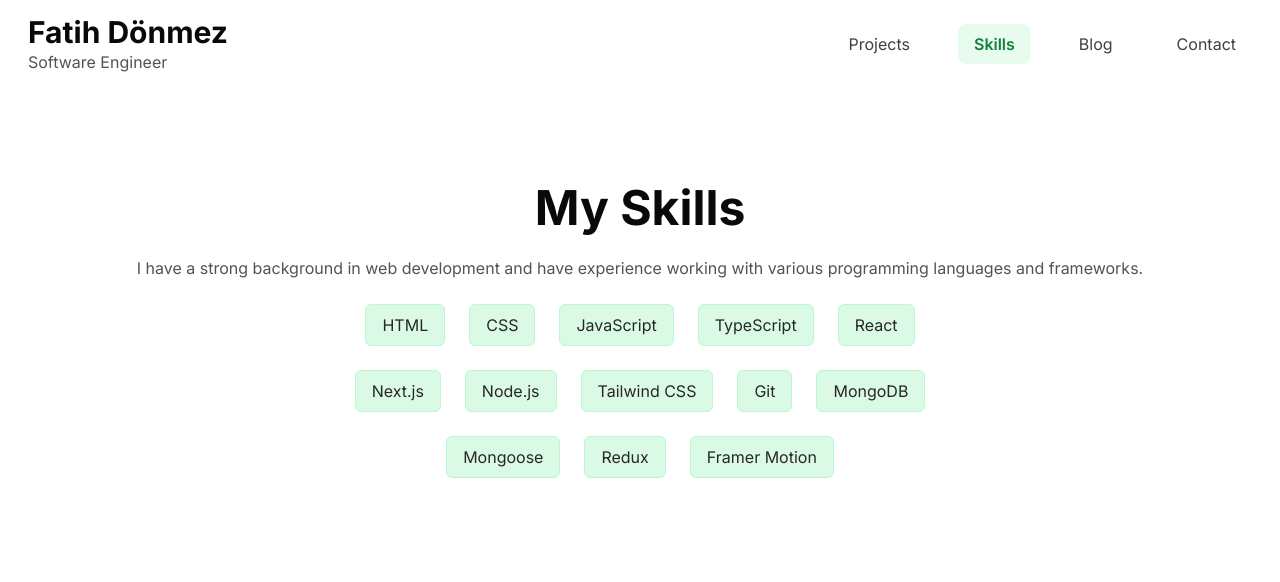
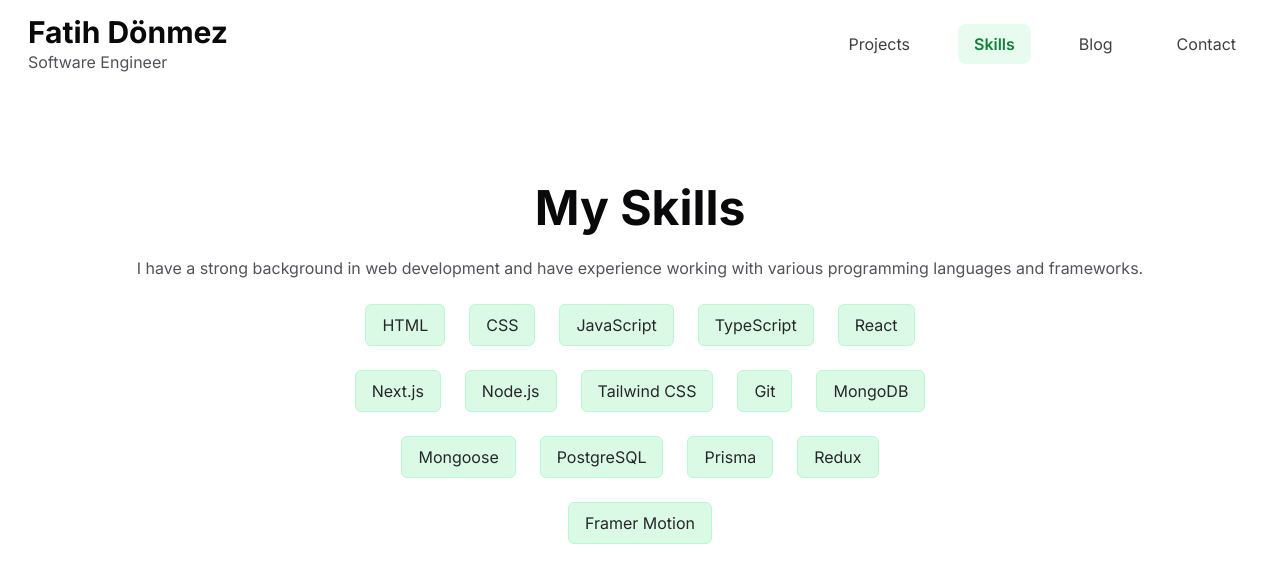
Before and after one commit to fadonmez/portfolio, a Next.js app: page /skills in a window 1280 px wide. Shown: the top 582 px of the page. Built offline with nearby package versions, Linux system fonts and the light colour scheme.

Commit message:
skills updated

```diff
--- a/constants/skills.ts
+++ b/constants/skills.ts
@@ -35,6 +35,12 @@
     title: 'Mongoose',
   },
   {
+    title: 'PostgreSQL',
+  },
+  {
+    title: 'Prisma',
+  },
+  {
     title: 'Redux',
   },
   {
```
